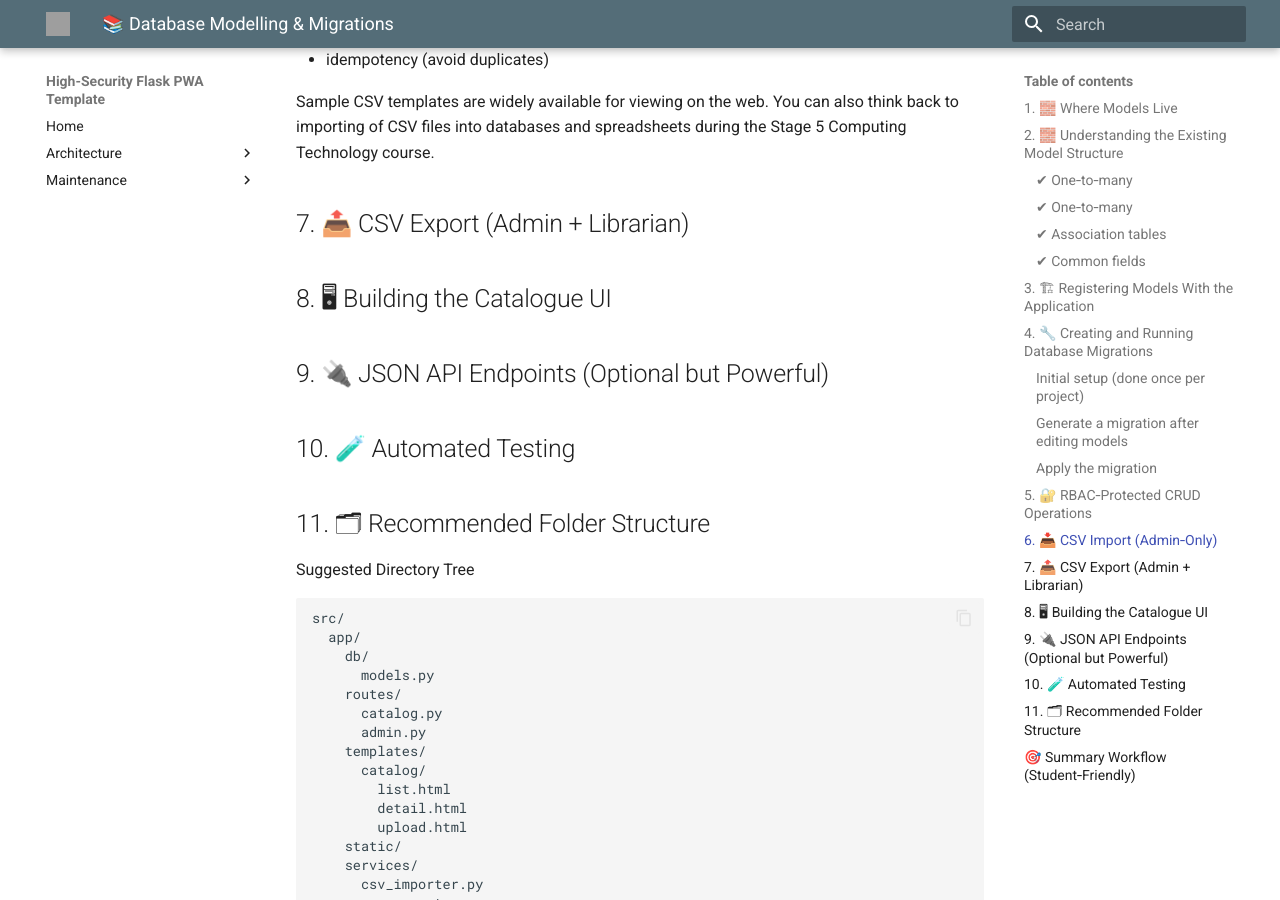
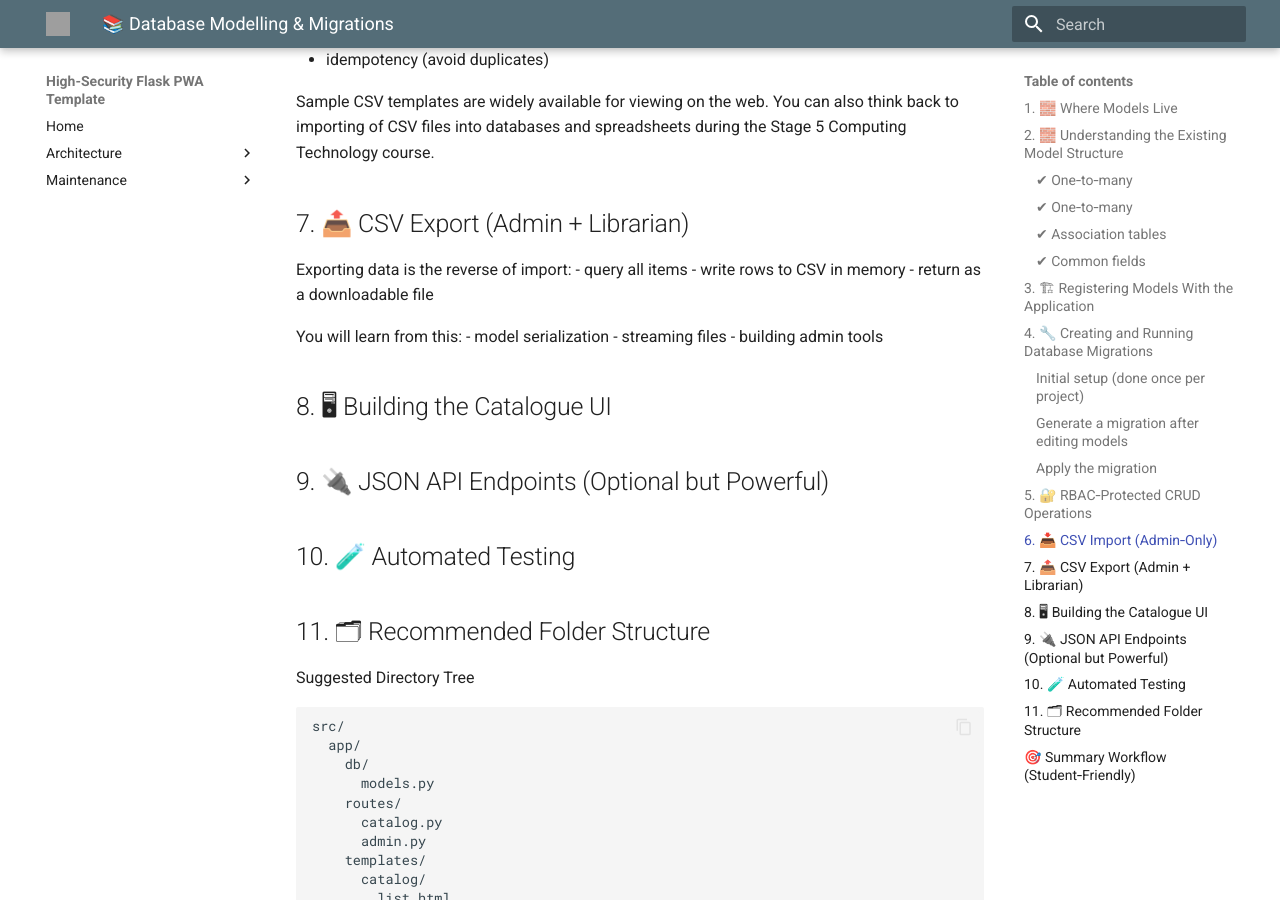
Before and after one commit to detnsw-sydtech/High-Security-Flask-PWA-Repo-Template, an MkDocs documentation site: the page built from docs/project/db_modelling.md, in a window 1280 px wide and 900 px high, scrolled down 3895 px. Built offline with MkDocs 1.6.1 and Material for MkDocs 9.7.7, drawn with Linux system fonts in a browser that asks for light colours; grey boxes are pictures that could not be loaded.

Commit message:
Update db_modelling.md

```diff
--- a/docs/project/db_modelling.md
+++ b/docs/project/db_modelling.md
@@ -155,6 +155,16 @@ You can also think back to importing of CSV files into databases and spreadsheet
 
 ## 7. 📤 CSV Export (Admin + Librarian)
 
+Exporting data is the reverse of import:
+- query all items
+- write rows to CSV in memory
+- return as a downloadable file
+
+You will learn from this:
+- model serialization
+- streaming files
+- building admin tools
+
 
 ## 8. 🖥 Building the Catalogue UI
 
```
